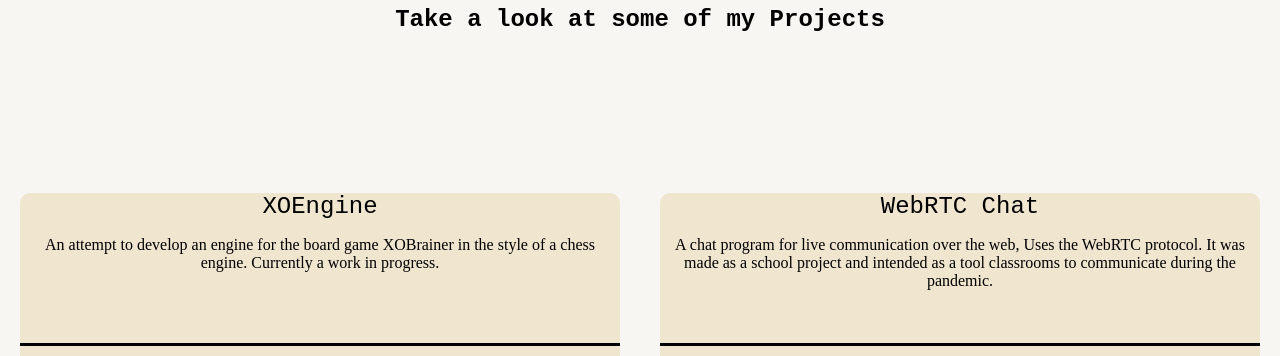
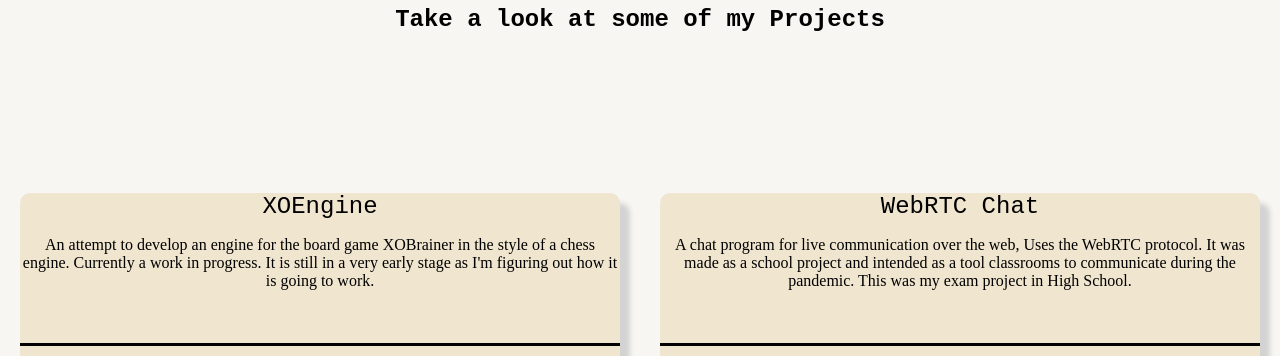
Before and after one commit to Kaette/kaette.github.io, a plain HTML site: page index.html in a window 1280 px wide. Shown: the part 315-671 px from the top of the page. Drawn offline with Linux system fonts and the light colour scheme.

Commit message:
Added (bad) shadows

```diff
--- a/index.html
+++ b/index.html
@@ -23,17 +23,19 @@
             <div class="gridElement">
                 <div  class="gridElementText">
                     <a class="text" href="XOEngine.html">XOEngine</a>
-                    <p>An attempt to develop an engine for the board game XOBrainer in the style of a chess engine. Currently a work in progress.</p>
+                    <p>An attempt to develop an engine for the board game XOBrainer in the style of a chess engine. Currently a work in progress. It is still in a very early stage as I'm
+                        figuring out how it is going to work.
+                    </p>
                 </div>
                 <div class="footer">
                     <p class="text"><i class="fa-brands fa-python"></i> Python <i class="fa-brands fa-unity"></i> WebGL(C#)</p>
                 </div>
             </div>
-            <div class="gridElement">
+            <div id="element1" class="gridElement">
                 <div class="gridElementText">
-                    <a class="text" href="WEBRTCChat.html">WebRTC Chat</a>
+                    <a class="text" href="https://github.com/LowkeyCoding/virtual-class">WebRTC Chat</a>
                     <p>A chat program for live communication over the web, Uses the WebRTC protocol. It was made as a school project and intended as a tool
-                        classrooms to communicate during the pandemic.
+                        classrooms to communicate during the pandemic. This was my exam project in High School.
                     </p>
                 </div>
                 <div class="footer">
--- a/script.js
+++ b/script.js
@@ -14,6 +14,7 @@ function toggleDarkMode(){
         invertColor("fa-brands", "#FFD369")
         invertColor2("gridElement", "#222831")
         invertColor("text", "#EEEEEE")
+        document.getElementById("element1").style.boxShadow = "10px 10px 5px lightgray";
     }
 }
 
--- a/style.css
+++ b/style.css
@@ -99,6 +99,8 @@ button{
     background: #F0E5CF;
 
     width: 100%;
+
+    box-shadow: 10px 10px 5px lightgray;
 }
 
 .gridElementText{
```
